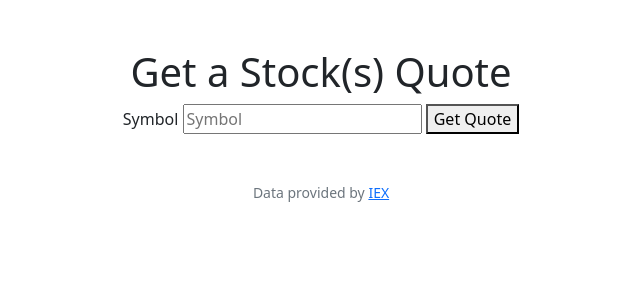
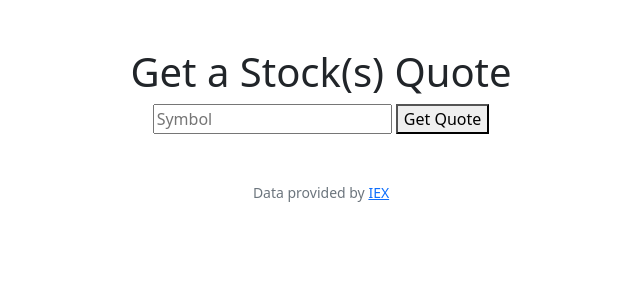
Before and after one commit to hamzashakeel007/My-Projects, a Flask app: page /quote in a window 1280 px wide. Shown: the part 76-376 px from the top of the page, without its empty margins (319-959 px from the left). Run offline with Flask 3, Linux system fonts and the light colour scheme; a user stored in the database is signed in; some libraries are stand-ins or nearby versions.

Commit message:
Thu, Dec 28, 2023, 1:00 AM +05:00

```diff
--- a/finance/templates/quote.html
+++ b/finance/templates/quote.html
@@ -7,15 +7,14 @@
 {% block main %}
     <h1>Get a Stock(s) Quote</h1>
     <form action="/quote" method="post">
-        <label for='symbol'>Symbol</label>
         <input type=text id=symbol name=symbol placeholder='Symbol'>
         <button type="submit">Get Quote</button>
     </form>
 
     {% if quote %}
 
-    <h3>{{ quote['name'] }} ({{ quote['symbol'] }})</h3>
-    <p>Price: {{ quote['price']|usd }}</p>
+    <h3>Name:{{ quote['name'] }} Symbol:({{ quote['symbol'] }})</h3>
+    <p>Price: ${{ quote['price']}}</p>
 
 
     {% endif %}
```
